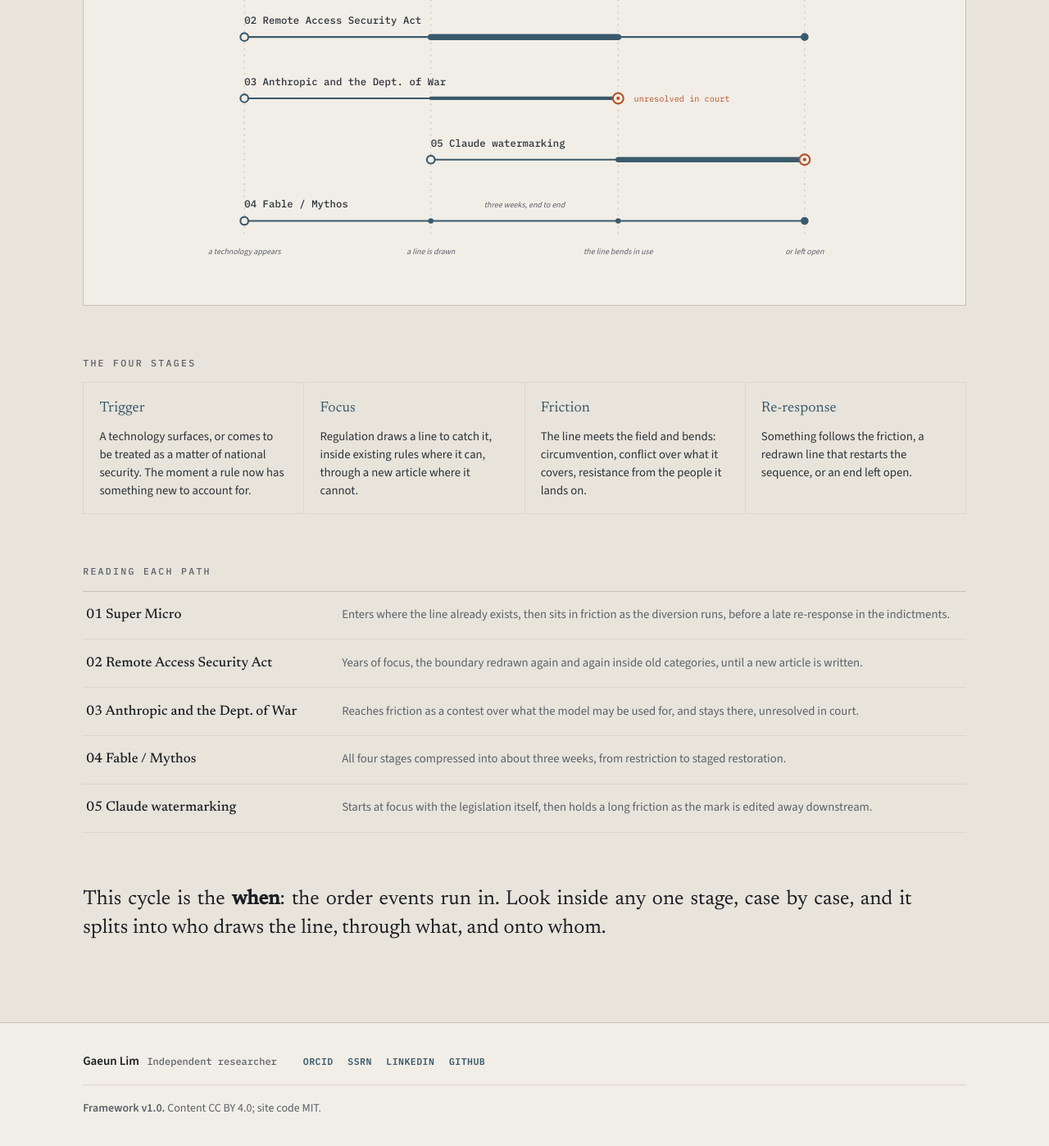
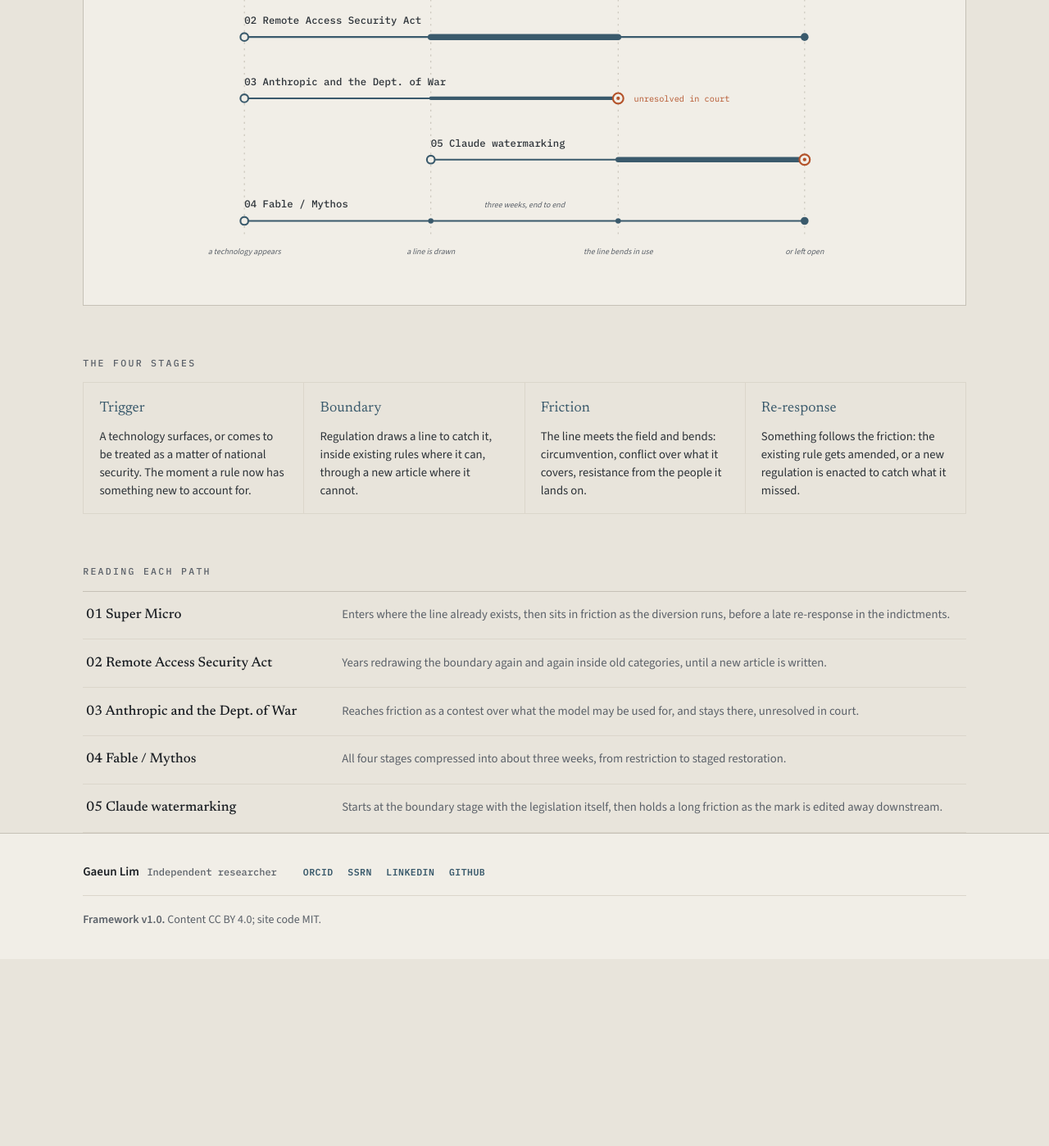
Before and after one commit to GaeunLim01/regulatory-order, a Jekyll site: the page built from framework/cycle/index.html, in a window 1280 px wide and 1400 px high, scrolled down 681 px. Shown: the whole window at 82% size. Built offline with Jekyll 4.4.1, drawn with Linux system fonts in a browser that asks for light colours; after the commit the page ends 1851 px from its top, so only the background shows below that.

Commit message:
Add files via upload

```diff
--- a/framework/cycle/index.html
+++ b/framework/cycle/index.html
@@ -16,14 +16,14 @@
 
     <!-- big trace-field -->
     <div class="cyc-field">
-            <svg viewBox="0 0 880 480" role="img" aria-label="Four stages, Trigger, Focus, Friction, Re-response, with five named case paths. Line weight shows how long each case stayed in a stage.">
+            <svg viewBox="0 0 880 480" role="img" aria-label="Four stages, Trigger, Boundary, Friction, Re-response, with five named case paths. Line weight shows how long each case stayed in a stage.">
         <g>
           <line class="tf-guide" x1="120" y1="95" x2="120" y2="438"/>
           <line class="tf-guide" x1="333" y1="95" x2="333" y2="438"/>
           <line class="tf-guide" x1="547" y1="95" x2="547" y2="438"/>
           <line class="tf-guide" x1="760" y1="95" x2="760" y2="438"/>
           <text class="tf-stage cyc-stage" x="120" y="78" text-anchor="middle">TRIGGER</text>
-          <text class="tf-stage cyc-stage" x="333" y="78" text-anchor="middle">FOCUS</text>
+          <text class="tf-stage cyc-stage" x="333" y="78" text-anchor="middle">BOUNDARY</text>
           <text class="tf-stage cyc-stage" x="547" y="78" text-anchor="middle">FRICTION</text>
           <text class="tf-stage cyc-stage" x="760" y="78" text-anchor="middle">RE-RESPONSE</text>
           <text class="cyc-substage" x="120" y="456" text-anchor="middle">a technology appears</text>
@@ -81,9 +81,9 @@
       <p class="cov-block__head">The four stages</p>
       <div class="cyc-stages">
         <div class="cyc-st"><span class="cyc-st__k">Trigger</span><p>A technology surfaces, or comes to be treated as a matter of national security. The moment a rule now has something new to account for.</p></div>
-        <div class="cyc-st"><span class="cyc-st__k">Focus</span><p>Regulation draws a line to catch it, inside existing rules where it can, through a new article where it cannot.</p></div>
+        <div class="cyc-st"><span class="cyc-st__k">Boundary</span><p>Regulation draws a line to catch it, inside existing rules where it can, through a new article where it cannot.</p></div>
         <div class="cyc-st"><span class="cyc-st__k">Friction</span><p>The line meets the field and bends: circumvention, conflict over what it covers, resistance from the people it lands on.</p></div>
-        <div class="cyc-st"><span class="cyc-st__k">Re-response</span><p>Something follows the friction, a redrawn line that restarts the sequence, or an end left open.</p></div>
+        <div class="cyc-st"><span class="cyc-st__k">Re-response</span><p>Something follows the friction: the existing rule gets amended, or a new regulation is enacted to catch what it missed.</p></div>
       </div>
     </div>
 
@@ -92,16 +92,11 @@
       <p class="cov-block__head">Reading each path</p>
       <div class="cyc-reads">
         <a class="cyc-read" href="{{ '/cases/supermicro/' | relative_url }}"><b>01 Super Micro</b><span>Enters where the line already exists, then sits in friction as the diversion runs, before a late re-response in the indictments.</span></a>
-        <a class="cyc-read" href="{{ '/cases/remote-access-security-act/' | relative_url }}"><b>02 Remote Access Security Act</b><span>Years of focus, the boundary redrawn again and again inside old categories, until a new article is written.</span></a>
+        <a class="cyc-read" href="{{ '/cases/remote-access-security-act/' | relative_url }}"><b>02 Remote Access Security Act</b><span>Years redrawing the boundary again and again inside old categories, until a new article is written.</span></a>
         <a class="cyc-read" href="{{ '/cases/anthropic-dow/' | relative_url }}"><b>03 Anthropic and the Dept. of War</b><span>Reaches friction as a contest over what the model may be used for, and stays there, unresolved in court.</span></a>
         <a class="cyc-read" href="{{ '/cases/fable-mythos/' | relative_url }}"><b>04 Fable / Mythos</b><span>All four stages compressed into about three weeks, from restriction to staged restoration.</span></a>
-        <a class="cyc-read" href="{{ '/cases/claude-watermarking/' | relative_url }}"><b>05 Claude watermarking</b><span>Starts at focus with the legislation itself, then holds a long friction as the mark is edited away downstream.</span></a>
+        <a class="cyc-read" href="{{ '/cases/claude-watermarking/' | relative_url }}"><b>05 Claude watermarking</b><span>Starts at the boundary stage with the legislation itself, then holds a long friction as the mark is edited away downstream.</span></a>
       </div>
-    </div>
-
-    <!-- layer link -->
-    <div class="cyc-block cyc-turn">
-      <p>This cycle is the <b>when</b>: the order events run in. Look inside any one stage, case by case, and it splits into who draws the line, through what, and onto whom.</p>
     </div>
 
   </div>
```
